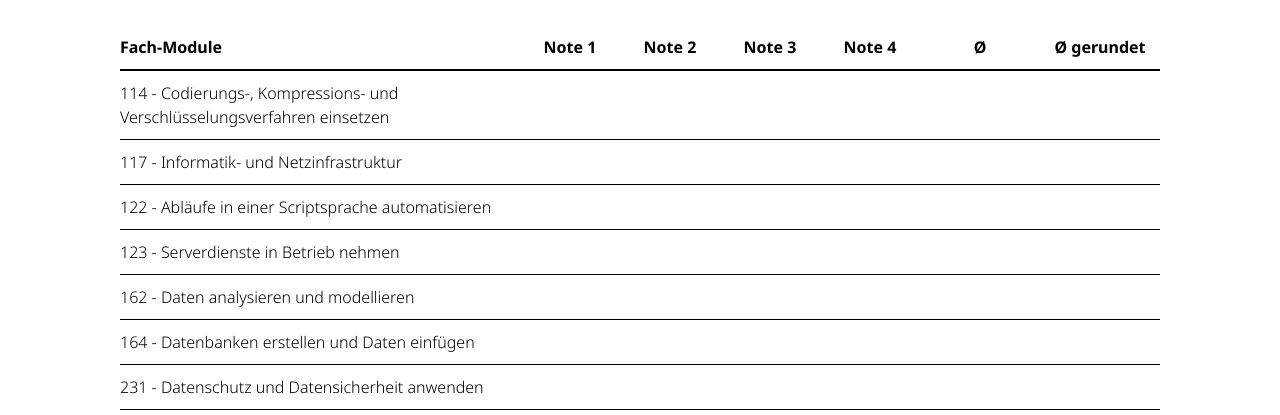
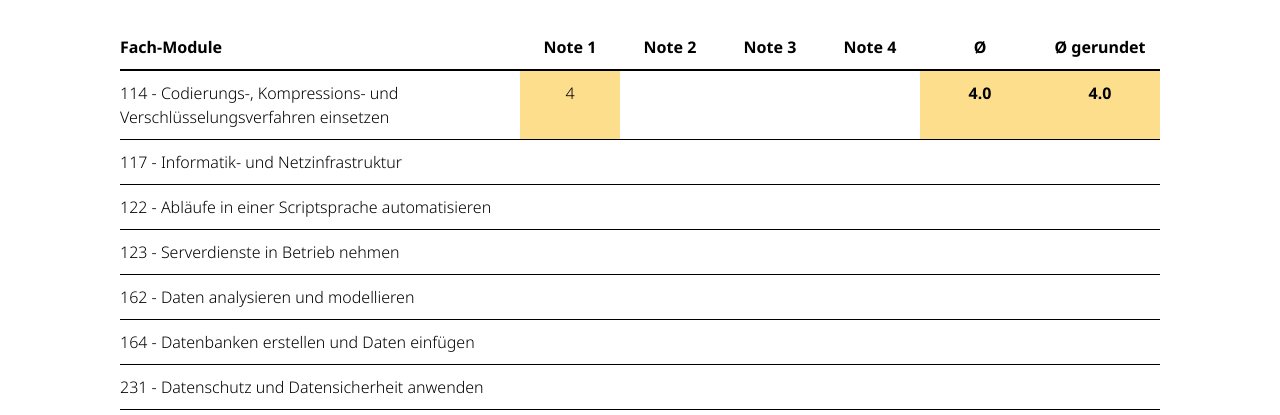
Before and after one commit to Hoxlab/Wochenbericht, a plain HTML site: page Notenplan2023-24.html in a window 1280 px wide. Shown: the part 385-800 px from the top of the page. Drawn offline with Linux system fonts and the light colour scheme.

Commit message:
Noten in das richtige file eingetragen.

```diff
--- a/Notenplan2023-24.html
+++ b/Notenplan2023-24.html
@@ -46,7 +46,7 @@
   <main class="fade-in-up">
     <!-- - - - - - - - - - - - Notentabelle Start - - - - - - - - - - - -->
     <section id="noten">
-      Aktueller Stand vom 30.10.2023
+      Aktueller Stand vom 06.11.2023
       <h2 id="competencies">
         Erfahrungsnoten Informatikkompetenzen, Ø
         <span id="competencies-grade"></span>
@@ -69,7 +69,7 @@
               114 - Codierungs-, Kompressions- und Verschlüsselungsverfahren
               einsetzen
             </td>
-            <td title="Noteneintrag vom 00.00.20XX"></td>
+            <td title="Noteneintrag vom 02.11.2023">4</td>
             <td title="Noteneintrag vom 00.00.20XX"></td>
             <td title="Noteneintrag vom 00.00.20XX"></td>
             <td title="Noteneintrag vom 00.00.20XX"></td>
```
